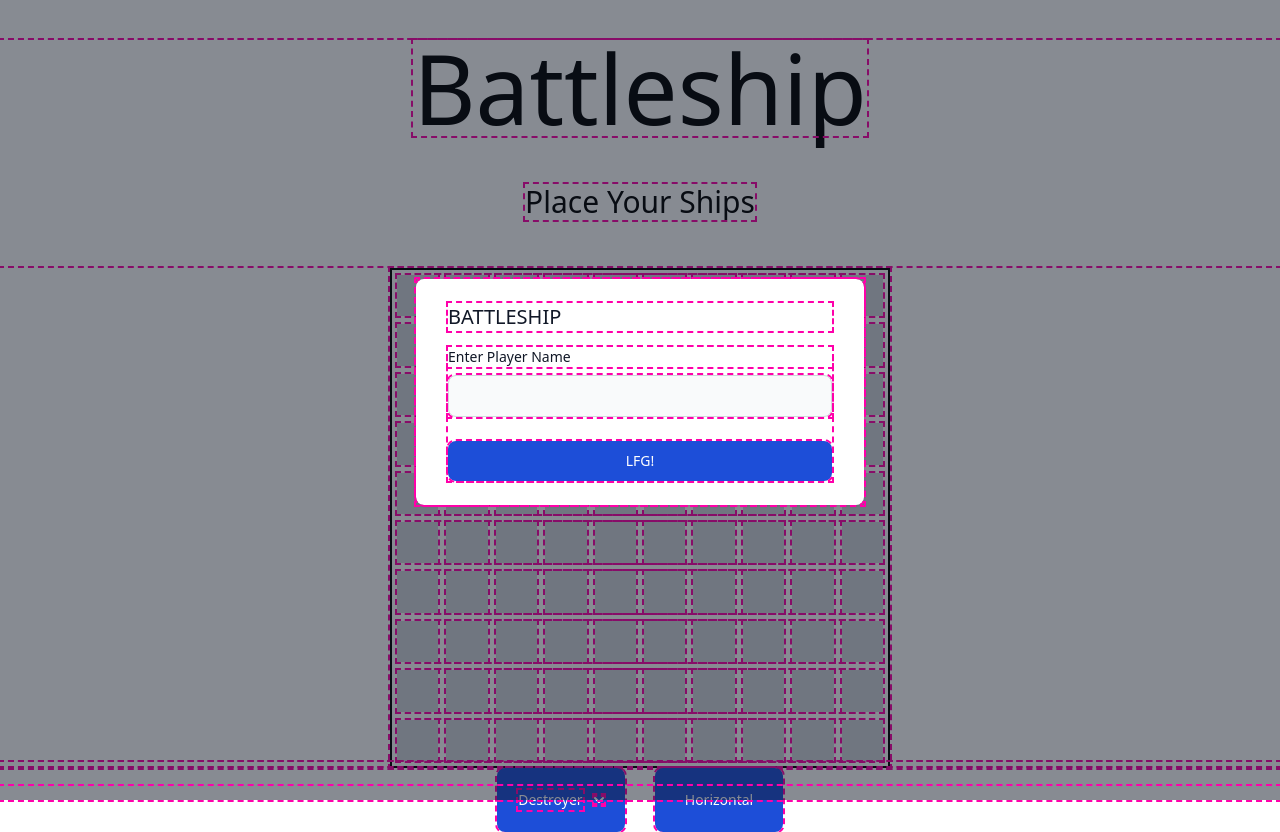
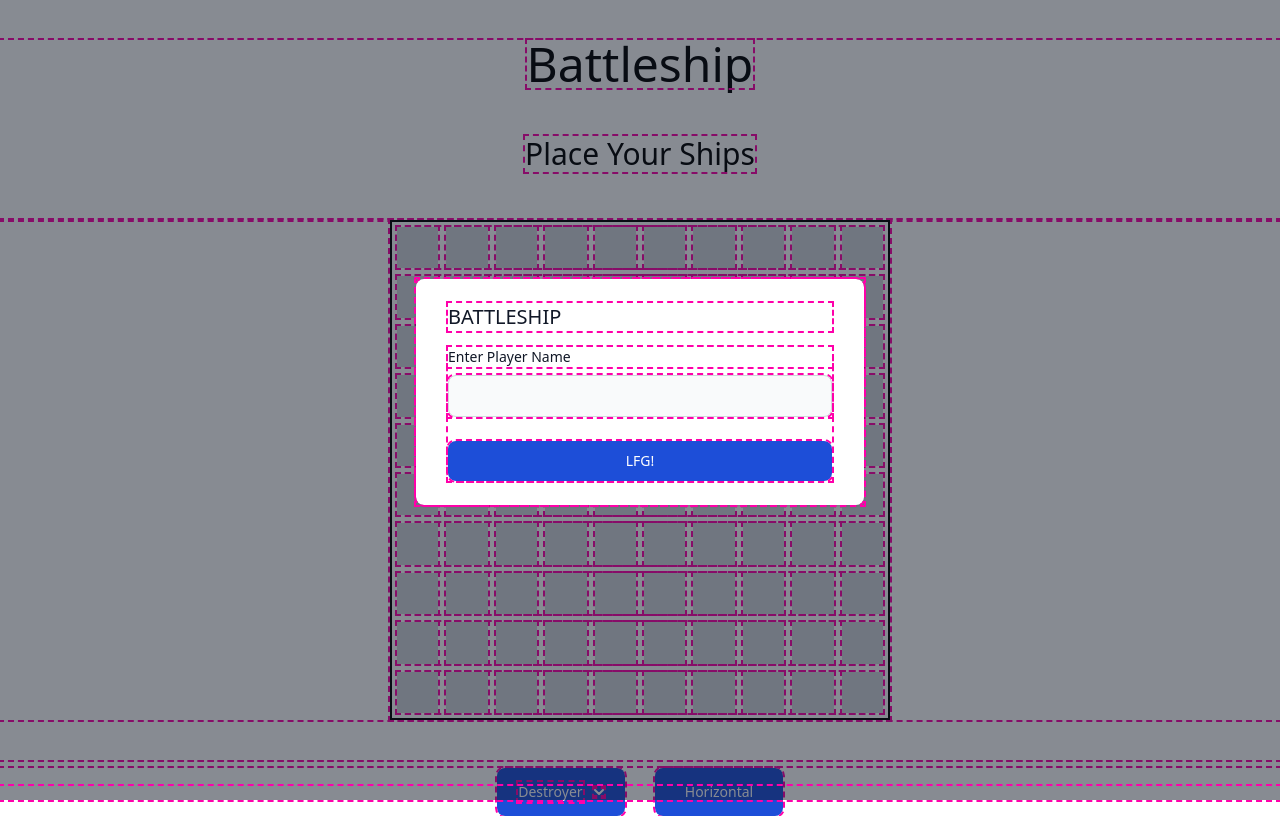
Before and after one commit to nabelk/battleship, a website built with webpack: page dist/index.html in a window 1280 px wide. Built offline with nearby package versions, Linux system fonts and the light colour scheme.

Commit message:
style: Finalize HTML structure and apply Tailwind CSS classes

```diff
--- a/dist/index.html
+++ b/dist/index.html
@@ -10,19 +10,26 @@
         <link rel="stylesheet" href="./main.css" />
     </head>
     <body>
-        <main class="h-full flex flex-col items-center my-10">
-            <h1 class="text-8xl mb-12">Battleship</h1>
+        <main class="h-full w-full flex flex-col items-center my-10 font-mono">
+            <h1 class="sm:text-8xl mb-12 text-sky-300 text-5xl">Battleship</h1>
 
-            <div class="update text-3xl mb-12">Place Your Ships</div>
+            <div class="update text-3xl mb-12 text-sky-300 text-center">
+                Place Your Ships
+            </div>
 
-            <div class="board-section w-full flex justify-evenly">
+            <div class="board-name w-full flex justify-evenly gap-48">
+                <h1 class="user-name hidden text-4xl text-sky-300"></h1>
+                <h1 class="ai-name hidden text-4xl text-sky-300">AI Board</h1>
+            </div>
+
+            <div class="board-section w-full h-full flex justify-evenly mb-12">
                 <div class="user"></div>
                 <div class="ai hidden"></div>
             </div>
 
-            <div class="menu h-full w-full flex items-center justify-center">
+            <div class="menu h-full w-full flex justify-center">
                 <form
-                    class="w-full h-full flex justify-center items-center"
+                    class="w-full h-full flex justify-center"
                     style="gap: 30px"
                 >
                     <button
@@ -30,7 +37,7 @@
                         data-dropdown-toggle="dropdownDelay"
                         data-dropdown-delay="300"
                         data-dropdown-trigger="hover"
-                        class="h-16 w-32 text-white bg-blue-700 hover:bg-blue-800 focus:ring-4 focus:outline-none focus:ring-blue-300 font-medium rounded-lg text-sm px-5 py-2.5 text-center inline-flex items-center justify-evenly dark:bg-blue-600 dark:hover:bg-blue-700 dark:focus:ring-blue-800"
+                        class="h-12 sm:h-16 w-32 text-white bg-blue-700 hover:bg-blue-800 focus:ring-4 focus:outline-none focus:ring-blue-300 font-medium rounded-lg text-sm px-5 py-2.5 text-center inline-flex items-center justify-evenly dark:bg-blue-600 dark:hover:bg-blue-700 dark:focus:ring-blue-800"
                         type="button"
                     >
                         <span data-ship="Destroyer">Destroyer</span>
@@ -97,7 +104,7 @@
                     </div>
                     <div
                         data-axis="horizontal"
-                        class="h-16 w-32 text-white bg-blue-700 hover:bg-blue-800 focus:ring-4 focus:outline-none focus:ring-blue-300 font-medium rounded-lg text-sm px-5 py-2.5 inline-flex items-center justify-center dark:bg-blue-600 dark:hover:bg-blue-700 dark:focus:ring-blue-800 cursor-pointer"
+                        class="h-12 sm:h-16 w-32 text-white bg-blue-700 hover:bg-blue-800 focus:ring-4 focus:outline-none focus:ring-blue-300 font-medium rounded-lg text-sm px-5 py-2.5 inline-flex items-center justify-center dark:bg-blue-600 dark:hover:bg-blue-700 dark:focus:ring-blue-800 cursor-pointer"
                     >
                         Horizontal
                     </div>
```
